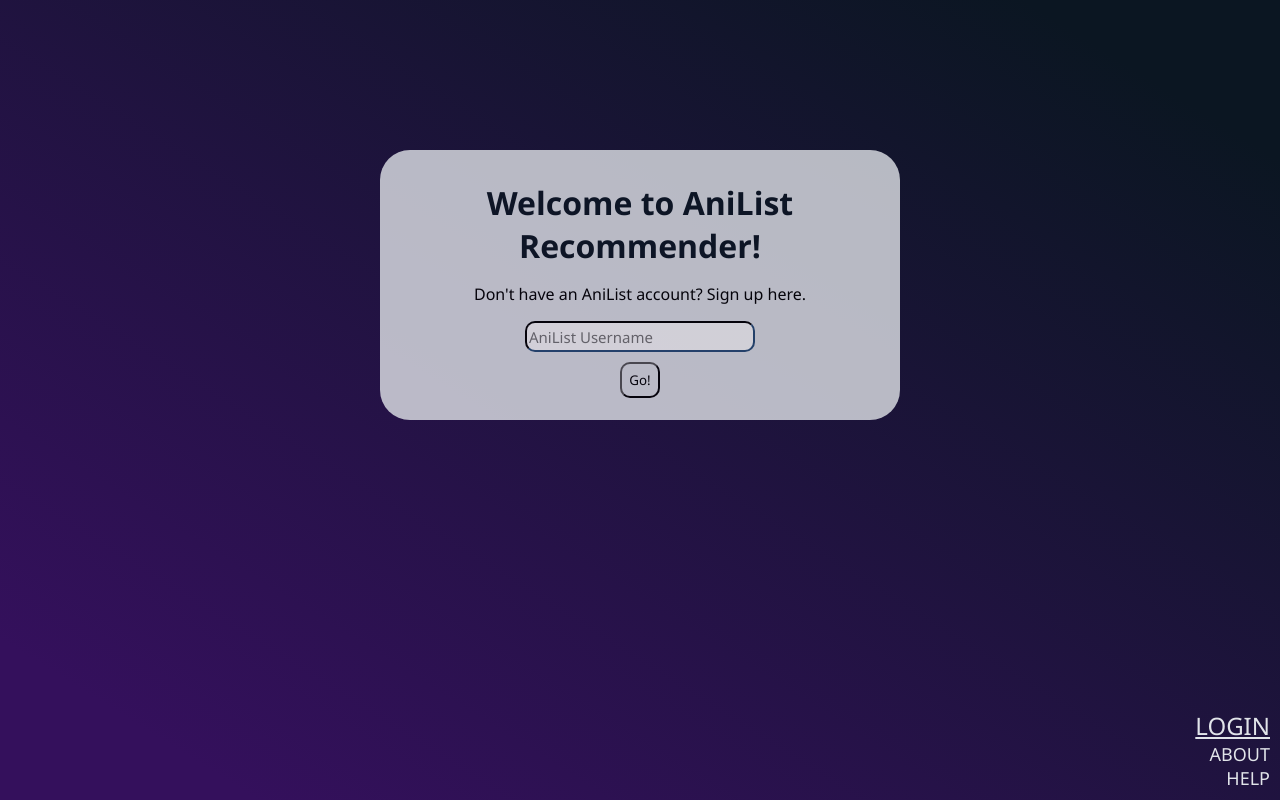
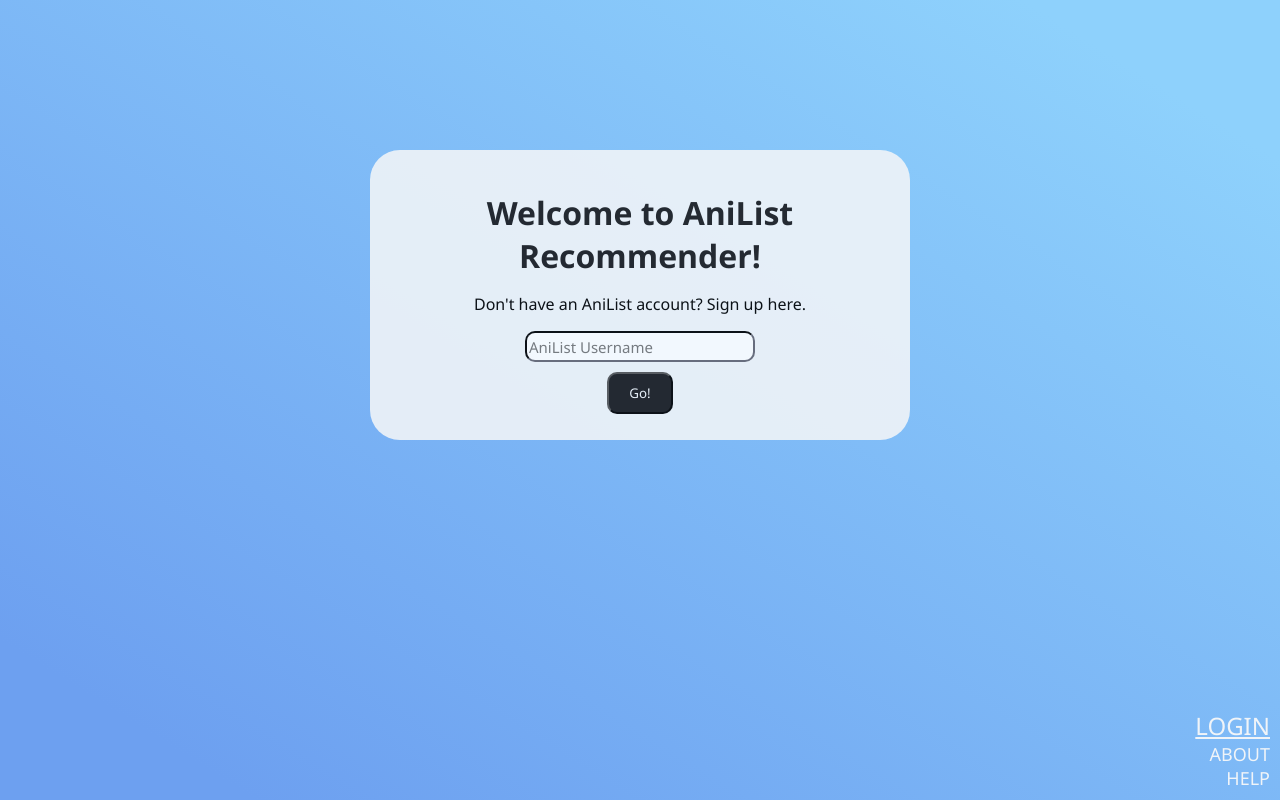
Before and after one commit to LeonDes7/INST377-Final-Project, a plain HTML site: page inst377final.html in a window 1280 px wide. Drawn offline with Linux system fonts and the light colour scheme.

Commit message:
css change

```diff
--- a/inst377finalstyle.css
+++ b/inst377finalstyle.css
@@ -1,6 +1,5 @@
 body, input, button {
-    font-family:'Segoe UI', Tahoma, Geneva, Verdana, sans-serif;
-
+    font-family: 'Segoe UI', Tahoma, Geneva, Verdana, sans-serif;
 }
 
 #background-gradient {
@@ -10,13 +9,14 @@
     height: 100vh;
     width: 100vw;
     z-index: -1;
-    background: linear-gradient(to bottom left, rgb(11, 22, 34) 10%, rgb(52, 16, 92) 90%);
+    background: linear-gradient(to bottom left, #8ed1fc 10%, #6da0f0 90%);
 }
 
 #welcome {
-    color: rgb(11,22,34);
+    color: #1a1a1d;
     margin-bottom: 0;
 }
+
 #home-container {
     display: flex;
     justify-content: center;
@@ -28,49 +28,49 @@
     flex-direction: column;
     text-align: center;
     align-items: center;
-    background-color: rgb(225, 228, 233);
+    background-color: #f0f4f8; /* Light blue background */
     border-radius: 30px;
-    opacity: 80%;
+    opacity: 0.9; /* Reduced opacity for a subtle effect */
     width: 500px;
     height: 250px;
-    padding: 10px;
+    padding: 20px; /* Increased padding for better spacing */
 }
 
 #username {
     height: 25px;
     border-radius: 10px;
-    border-color: rgb(11, 22, 34);
+    border-color: #1a1a1d; /* Darker border color */
     font-size: 15px;
 }
 
 #username:focus {
-    background-color: rgb(11, 22, 34);
+    background-color: #1a1a1d;
     transition: 0.2s ease;
-    color: rgb(225, 228, 233);
+    color: #f0f4f8; /* Light text color on focus */
 }
 
 #go-button {
-    background-color: rgb(225, 228, 233);
+    background-color: #1a1a1d;
     border-radius: 10px;
     margin: 10px;
-    padding: 7px;
+    padding: 10px 20px; /* Increased padding for button size */
+    color: #f0f4f8; /* Light text color */
+    cursor: pointer;
+    transition: background-color 0.2s ease, color 0.2s ease;
 }
 
 #go-button:hover {
-    background-color: rgb(11, 22, 34);
-    transition: 0.2s ease;
-    color: rgb(225, 228, 233);
+    background-color: #6da0f0; /* Light blue hover color */
+    color: #1a1a1d; /* Dark text color on hover */
 }
+
 #nav {
     position: fixed;
     display: flex;
     bottom: 0;
     right: 0;
-    height: auto;
-    width: auto;
     justify-content: flex-end;
     align-items: flex-end;
-    background-color: transparent;
     z-index: 10;
 }
 
@@ -78,13 +78,13 @@
     display: flex;
     flex-direction: column;
     margin: 10px;
-    color: rgb(225, 228, 233);
+    color: #f0f4f8; /* Light text color */
     text-decoration: none;
     text-align: right;
 }
 
 .nav-tab {
-    color: rgb(225, 228, 233);
+    color: #f0f4f8; /* Light text color */
     text-decoration: none;
     font-size: large;
 }
@@ -92,6 +92,7 @@
 .nav-tab:hover {
     font-weight: bold;
 }
+
 .about-container {
     display: flex;
     justify-content: center;
@@ -103,9 +104,9 @@
     flex-direction: column;
     text-align: center;
     align-items: center;
-    background-color: rgb(225, 228, 233);
+    background-color: #f0f4f8; /* Light blue background */
     border-radius: 30px;
-    opacity: 80%;
+    opacity: 0.9; /* Reduced opacity for a subtle effect */
     width: 500px;
     height: 250px;
     padding: 40px;
@@ -122,51 +123,10 @@
     flex-direction: column;
     text-align: center;
     align-items: center;
-    background-color: rgb(225, 228, 233);
+    background-color: #f0f4f8; /* Light blue background */
     border-radius: 30px;
-    opacity: 80%;
+    opacity: 0.9; /* Reduced opacity for a subtle effect */
     width: 900px;
     height: 550px;
     padding: 40px;
 }
-
-/* #home-container {
-    display: flex;
-    justify-content: center;
-    align-items: center;
-    flex-direction: column;
-}
-
-#home-container2 {
-    display: flex;
-    flex-direction: column;
-    align-items: center;
-}
-
-#nav {
-    position: fixed;
-    display: flex;
-    top: 0;
-    left: 0;
-    height: 100%;
-    width: 100%;
-    justify-content: flex-end;
-    align-items: flex-end;
-}
-
-#nav2 {
-    display: flex;
-    flex-direction: column;
-    margin: 10px;
-}
-
-.about-help-container {
-    display: flex;
-    justify-content: center;
-    text-align: center;
-    flex-direction: column;
-    width: 1000px;
-    margin: auto;
-}
-
- */
```
